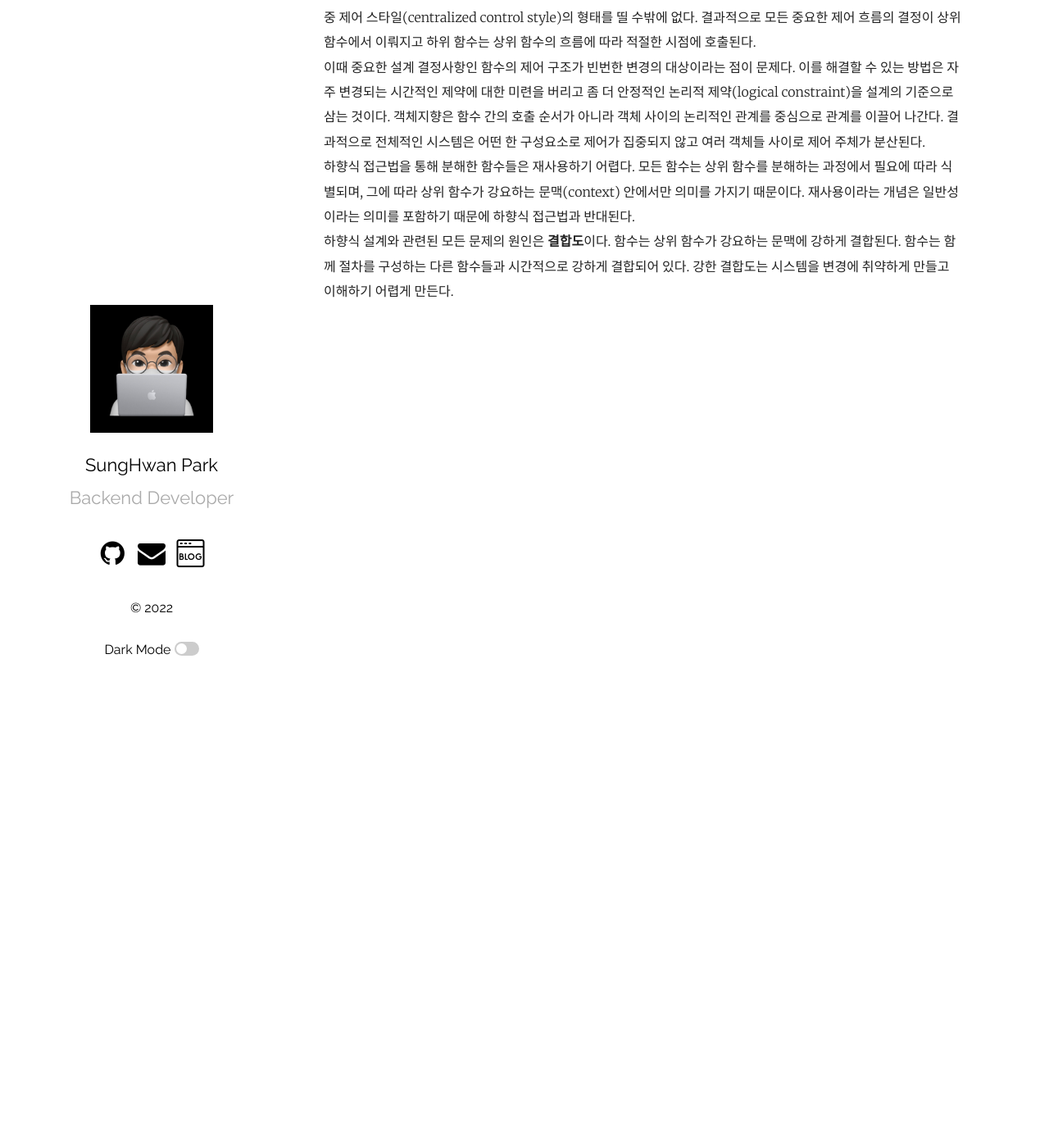
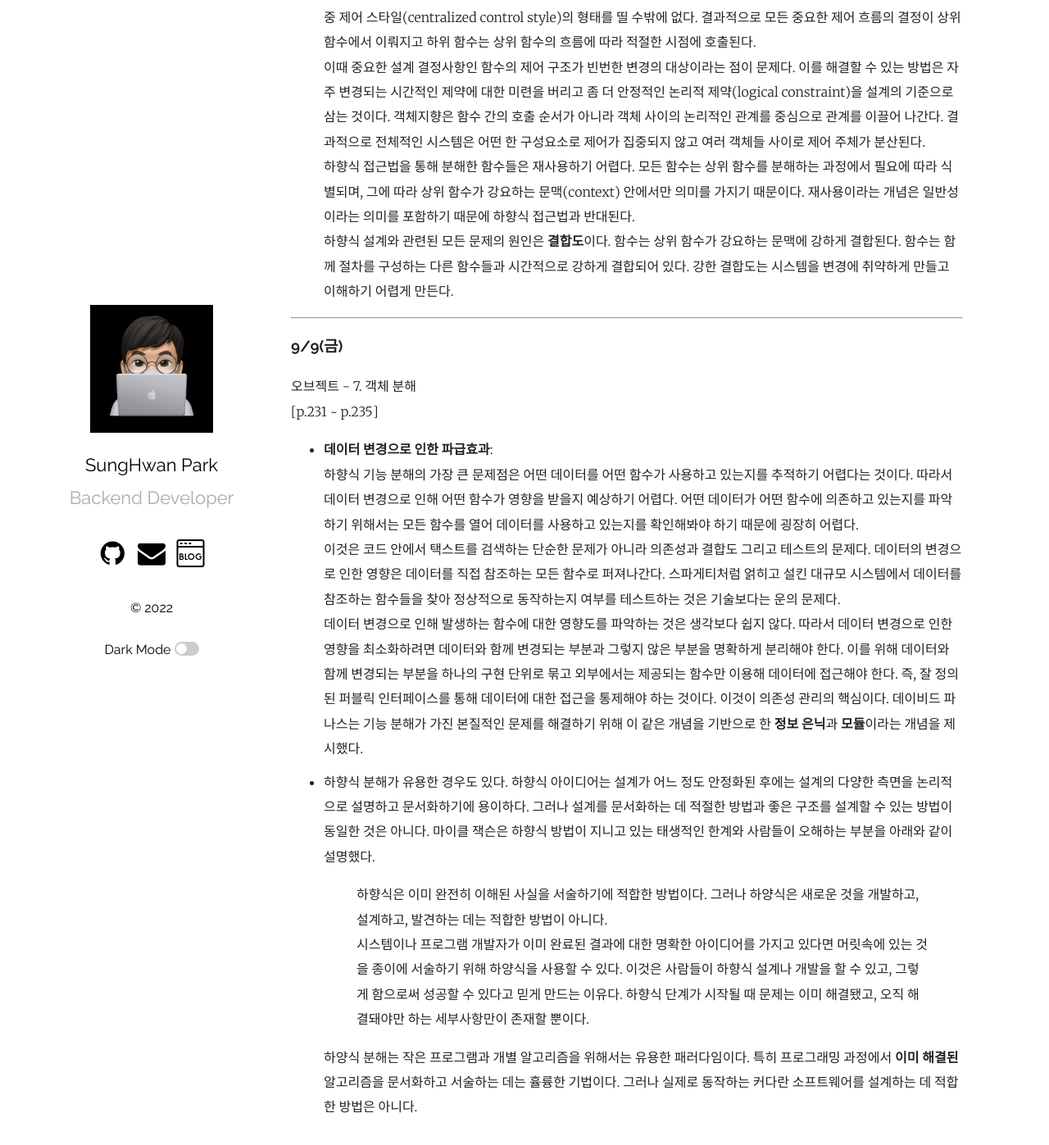
Before and after one commit to mrpark219/TIL, a Jekyll site: the page built from _posts/2022-09-01-9월TIL.markdown, in a window 1280 px wide and 1400 px high, scrolled down 9008 px. Shown: the top 1397 px of the window at 82% size. Built offline with Jekyll 4.4.1, drawn with Linux system fonts in a browser that asks for light colours; comment, search, counter and statistics services are not loaded.

Commit message:
feat: 2022-09-09 TIL 추가

```diff
--- a/_posts/2022-09-01-9월TIL.markdown
+++ b/_posts/2022-09-01-9월TIL.markdown
@@ -182,3 +182,22 @@ categories: 202209 TIL
     이때 중요한 설계 결정사항인 함수의 제어 구조가 빈번한 변경의 대상이라는 점이 문제다. 이를 해결할 수 있는 방법은 자주 변경되는 시간적인 제약에 대한 미련을 버리고 좀 더 안정적인 논리적 제약(logical constraint)을 설계의 기준으로 삼는 것이다. 객체지향은 함수 간의 호출 순서가 아니라 객체 사이의 논리적인 관계를 중심으로 관계를 이끌어 나간다. 결과적으로 전체적인 시스템은 어떤 한 구성요소로 제어가 집중되지 않고 여러 객체들 사이로 제어 주체가 분산된다.
     하향식 접근법을 통해 분해한 함수들은 재사용하기 어렵다. 모든 함수는 상위 함수를 분해하는 과정에서 필요에 따라 식별되며, 그에 따라 상위 함수가 강요하는 문맥(context) 안에서만 의미를 가지기 때문이다. 재사용이라는 개념은 일반성이라는 의미를 포함하기 때문에 하향식 접근법과 반대된다.
     하향식 설계와 관련된 모든 문제의 원인은 **결합도**이다. 함수는 상위 함수가 강요하는 문맥에 강하게 결합된다. 함수는 함께 절차를 구성하는 다른 함수들과 시간적으로 강하게 결합되어 있다. 강한 결합도는 시스템을 변경에 취약하게 만들고 이해하기 어렵게 만든다.
+
+---
+
+### 9/9(금)
+
+오브젝트 - 7. 객체 분해
+[p.231 ~ p.235]
+
+-   **데이터 변경으로 인한 파급효과**:
+    하향식 기능 분해의 가장 큰 문제점은 어떤 데이터를 어떤 함수가 사용하고 있는지를 추적하기 어렵다는 것이다.
+    따라서 데이터 변경으로 인해 어떤 함수가 영향을 받을지 예상하기 어렵다. 어떤 데이터가 어떤 함수에 의존하고 있는지를 파악하기 위해서는 모든 함수를 열어 데이터를 사용하고 있는지를 확인해봐야 하기 때문에 굉장히 어렵다.
+    이것은 코드 안에서 택스트를 검색하는 단순한 문제가 아니라 의존성과 결합도 그리고 테스트의 문제다. 데이터의 변경으로 인한 영향은 데이터를 직접 참조하는 모든 함수로 퍼져나간다. 스파게티처럼 얽히고 설킨 대규모 시스템에서 데이터를 참조하는 함수들을 찾아 정상적으로 동작하는지 여부를 테스트하는 것은 기술보다는 운의 문제다.
+    데이터 변경으로 인해 발생하는 함수에 대한 영향도를 파악하는 것은 생각보다 쉽지 않다. 따라서 데이터 변경으로 인한 영향을 최소화하려면 데이터와 함께 변경되는 부분과 그렇지 않은 부분을 명확하게 분리해야 한다. 이를 위해 데이터와 함께 변경되는 부분을 하나의 구현 단위로 묶고 외부에서는 제공되는 함수만 이용해 데이터에 접근해야 한다. 즉, 잘 정의된 퍼블릭 인터페이스를 통해 데이터에 대한 접근을 통제해야 하는 것이다. 이것이 의존성 관리의 핵심이다. 데이비드 파나스는 기능 분해가 가진 본질적인 문제를 해결하기 위해 이 같은 개념을 기반으로 한 **정보 은닉**과 **모듈**이라는 개념을 제시했다.
+-   하향식 분해가 유용한 경우도 있다. 하향식 아이디어는 설계가 어느 정도 안정화된 후에는 설계의 다양한 측면을 논리적으로 설명하고 문서화하기에 용이하다. 그러나 설계를 문서화하는 데 적절한 방법과 좋은 구조를 설계할 수 있는 방법이 동일한 것은 아니다. 마이클 잭슨은 하향식 방법이 지니고 있는 태생적인 한계와 사람들이 오해하는 부분을 아래와 같이 설명했다.
+
+    > 하향식은 이미 완전히 이해된 사실을 서술하기에 적합한 방법이다. 그러나 하양식은 새로운 것을 개발하고, 설계하고, 발견하는 데는 적합한 방법이 아니다.
+    > 시스템이나 프로그램 개발자가 이미 완료된 결과에 대한 명확한 아이디어를 가지고 있다면 머릿속에 있는 것을 종이에 서술하기 위해 하양식을 사용할 수 있다. 이것은 사람들이 하향식 설계나 개발을 할 수 있고, 그렇게 함으로써 성공할 수 있다고 믿게 만드는 이유다. 하향식 단계가 시작될 때 문제는 이미 해결됐고, 오직 해결돼야만 하는 세부사항만이 존재할 뿐이다.
+
+    하양식 분해는 작은 프로그램과 개별 알고리즘을 위해서는 유용한 패러다임이다. 특히 프로그래밍 과정에서 **이미 해결된** 알고리즘을 문서화하고 서술하는 데는 휼륭한 기법이다. 그러나 실제로 동작하는 커다란 소프트웨어를 설계하는 데 적합한 방법은 아니다.
```
